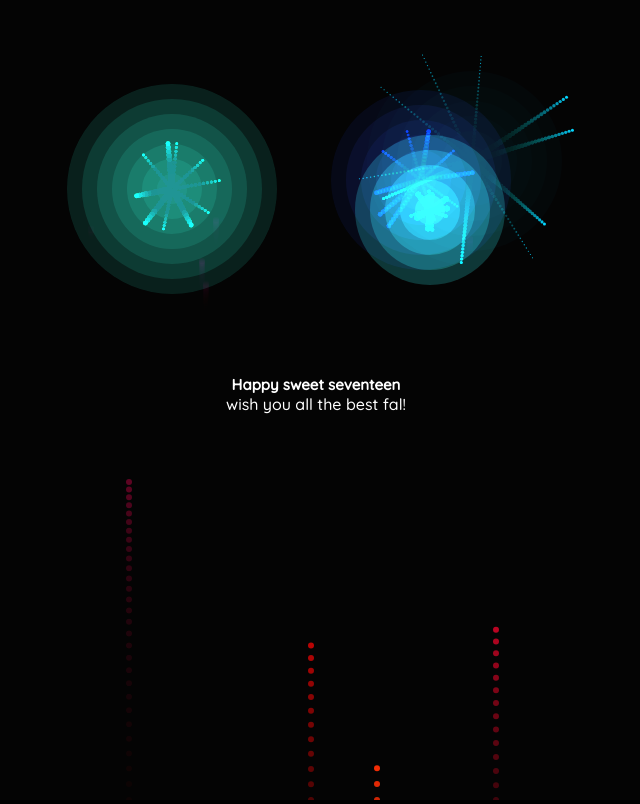
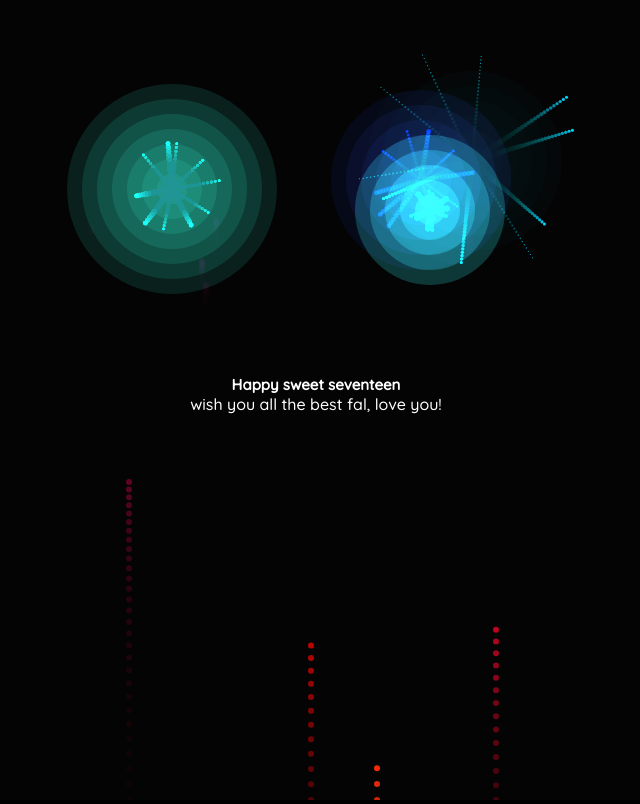
Before and after one commit to Kae7s/hbd, a plain HTML site: page index.html in a window 1280 px wide. Shown: the whole page, without its empty margins (324-964 px from the left). Drawn offline with Linux system fonts and the light colour scheme.

Commit message:
Update index.html

```diff
--- a/index.html
+++ b/index.html
@@ -37,7 +37,7 @@
             <body>
               <div class="box">
               <h1>Happy sweet seventeen</h1>
-              <p>wish you all the best fal!</p>
+              <p>wish you all the best fal, love you!</p>
             <!-- partial:index.partial.html --></div>
 
         <canvas id="canvas"></canvas>
```
